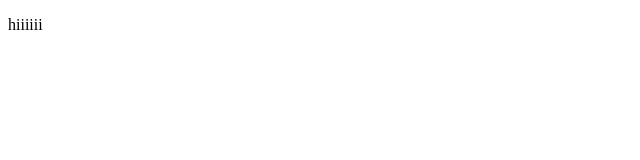
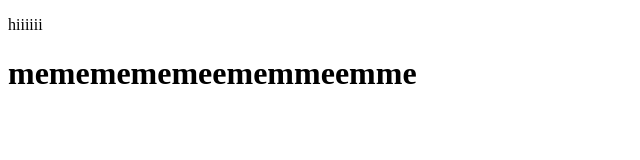
Before and after one commit to Iorn00/learn-git, a plain HTML site: page index.html in a window 1280 px wide. Shown: the whole page, without its empty margins (0-640 px from the left). Drawn offline with Linux system fonts and the light colour scheme.

Commit message:
add some features

```diff
--- a/index.html
+++ b/index.html
@@ -7,5 +7,6 @@
 </head>
 <body>
     <p>hiiiiii</p>
+    <h1>mememememeememmeemme</h1>
 </body>
 </html>
```
